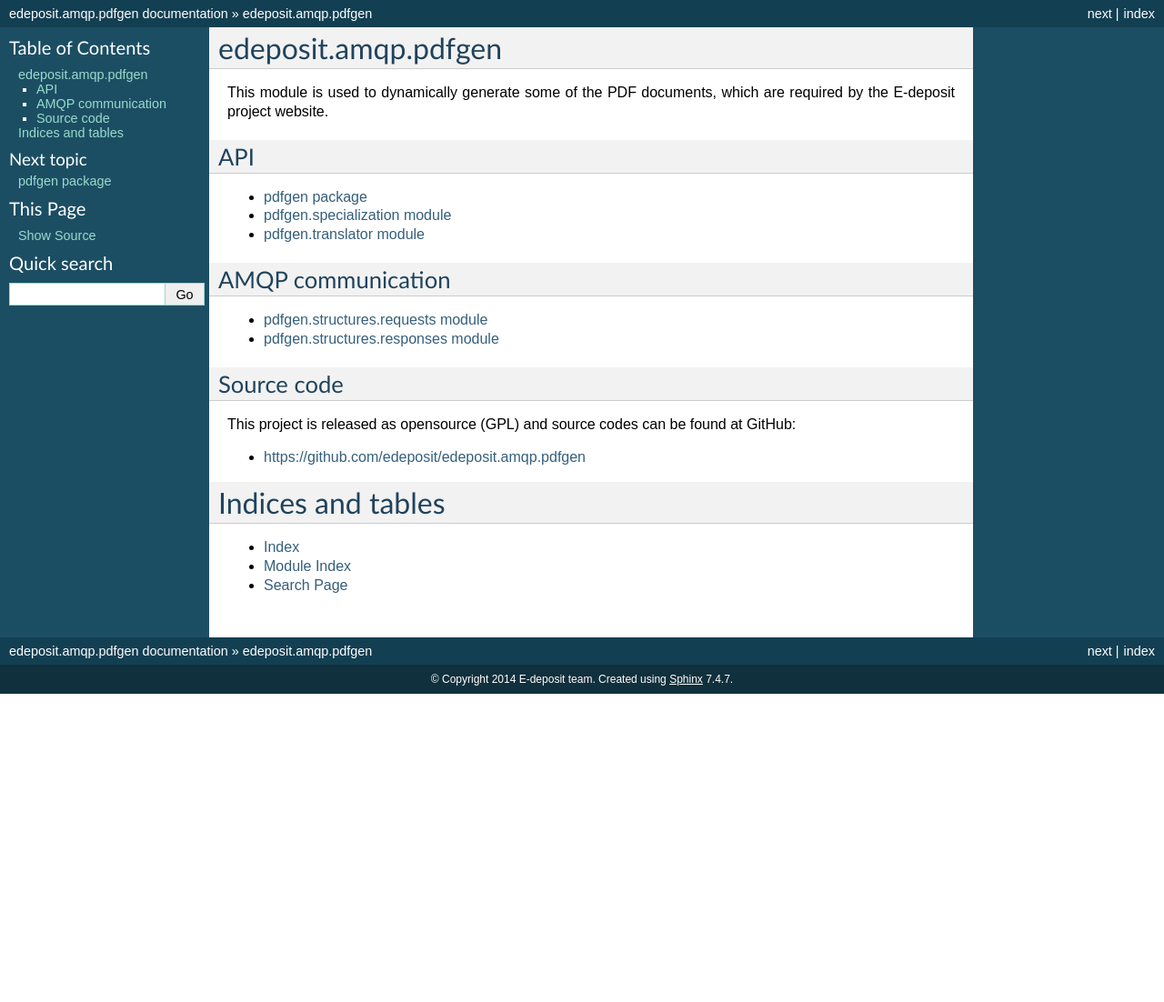
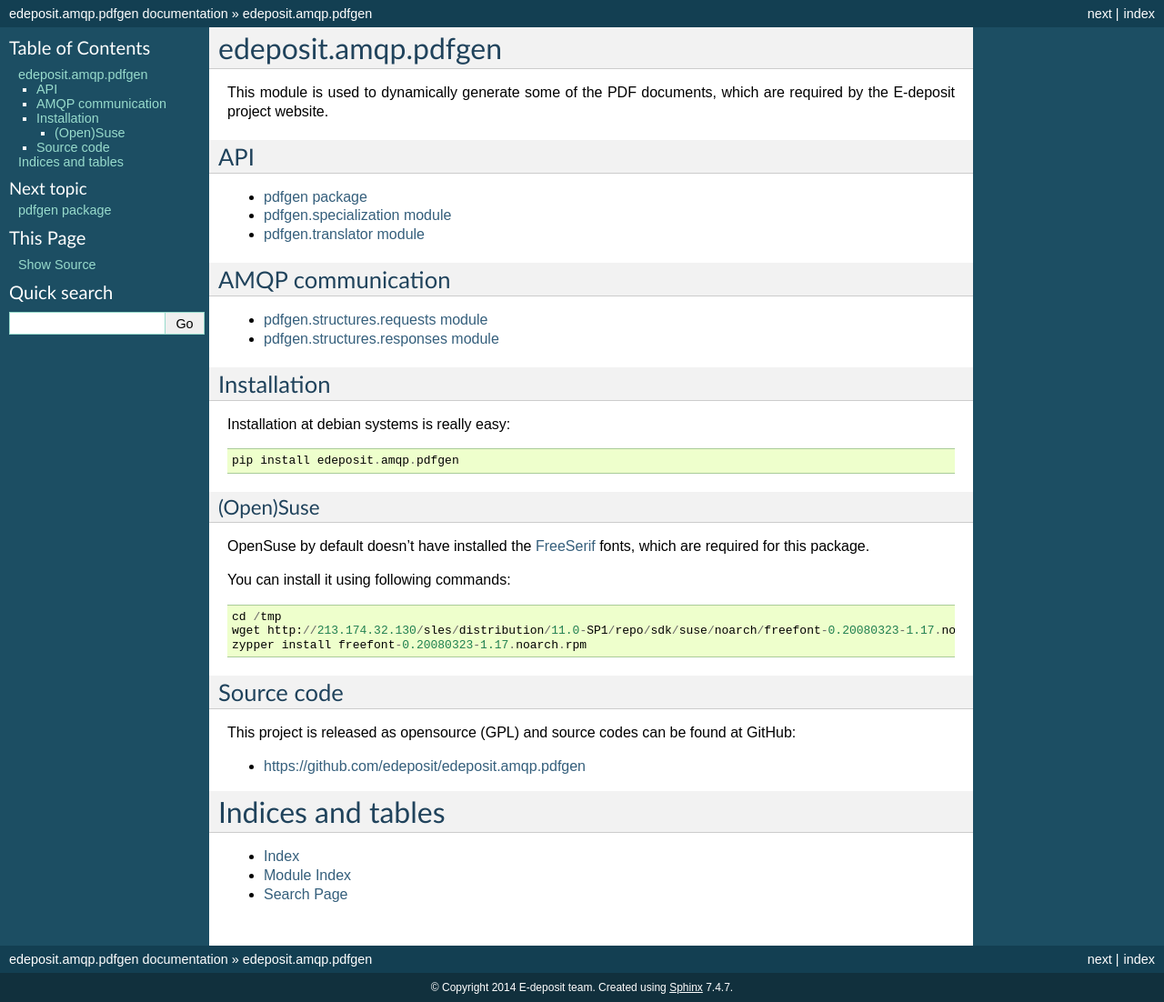
Before and after one commit to edeposit/edeposit.amqp.pdfgen, a Sphinx documentation site: the page built from docs/index.rst, in a window 1280 px wide. Shown: the whole page at 91% size. Built offline with Sphinx 7.4.7, drawn with Linux system fonts in a browser that asks for light colours; before the commit the page ends 900 px from its top, so only the background shows below that.

Commit message:
#26: Added installation notes specific to Suse systems.

```diff
--- a/CHANGES.rst
+++ b/CHANGES.rst
@@ -1,5 +1,11 @@
 Changelog
 =========
+
+0.3.2
+-----
+    - Added installation notes specific to Suse systems.
+    - Fixed bugs specific to OpenSuse.
+    - Tests moved to the root of the package.
 
 0.3.1
 -----
--- a/docs/index.rst
+++ b/docs/index.rst
@@ -23,6 +23,28 @@
     /api/pdfgen.structures.responses
 
 
+Installation
+------------
+Installation at debian systems is really easy::
+
+    pip install edeposit.amqp.pdfgen
+
+
+(Open)Suse
+++++++++++
+
+OpenSuse by default doesn't have installed the FreeSerif_ fonts, which are
+required for this package.
+
+.. _FreeSerif: http://savannah.gnu.org/projects/freefont/
+
+You can install it using following commands::
+
+    cd /tmp
+    wget http://213.174.32.130/sles/distribution/11.0-SP1/repo/sdk/suse/noarch/freefont-0.20080323-1.17.noarch.rpm
+    zypper install freefont-0.20080323-1.17.noarch.rpm
+
+
 Source code
 -----------
 This project is released as opensource (GPL) and source codes can be found at
```
